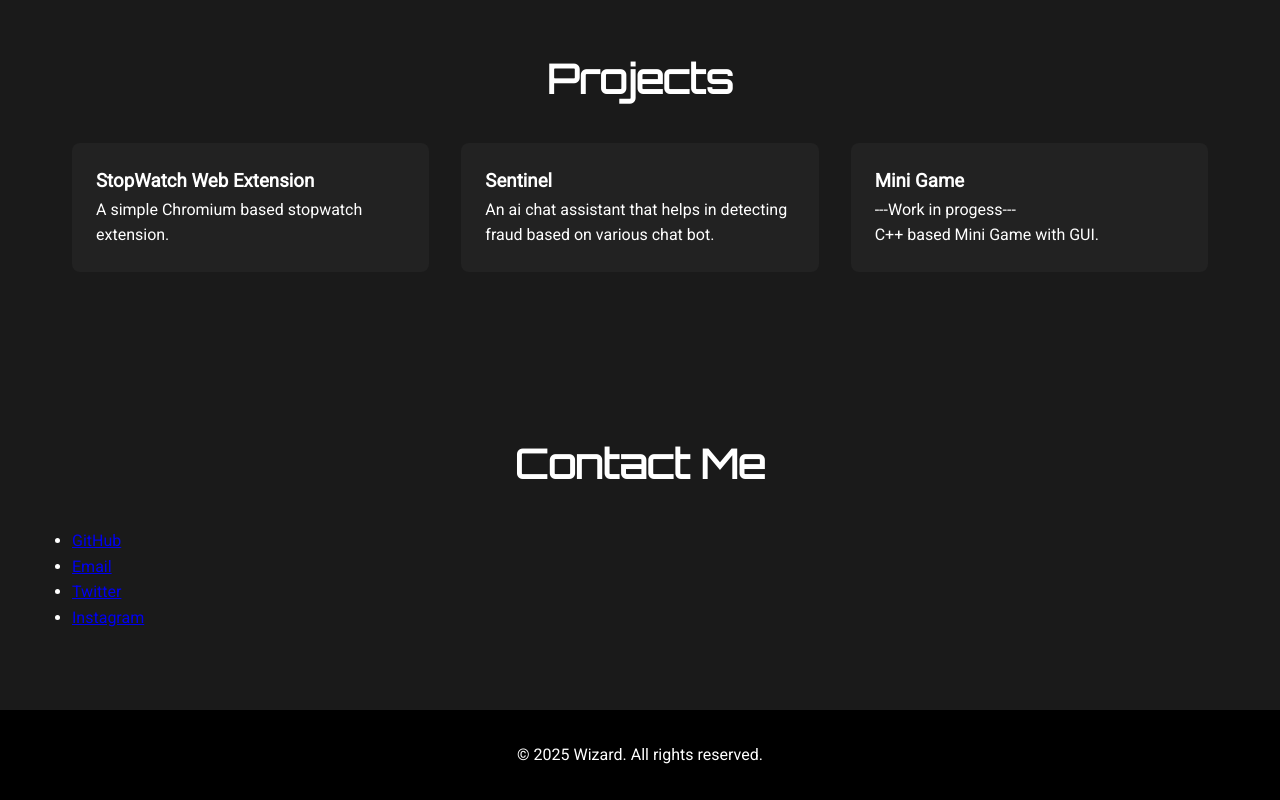
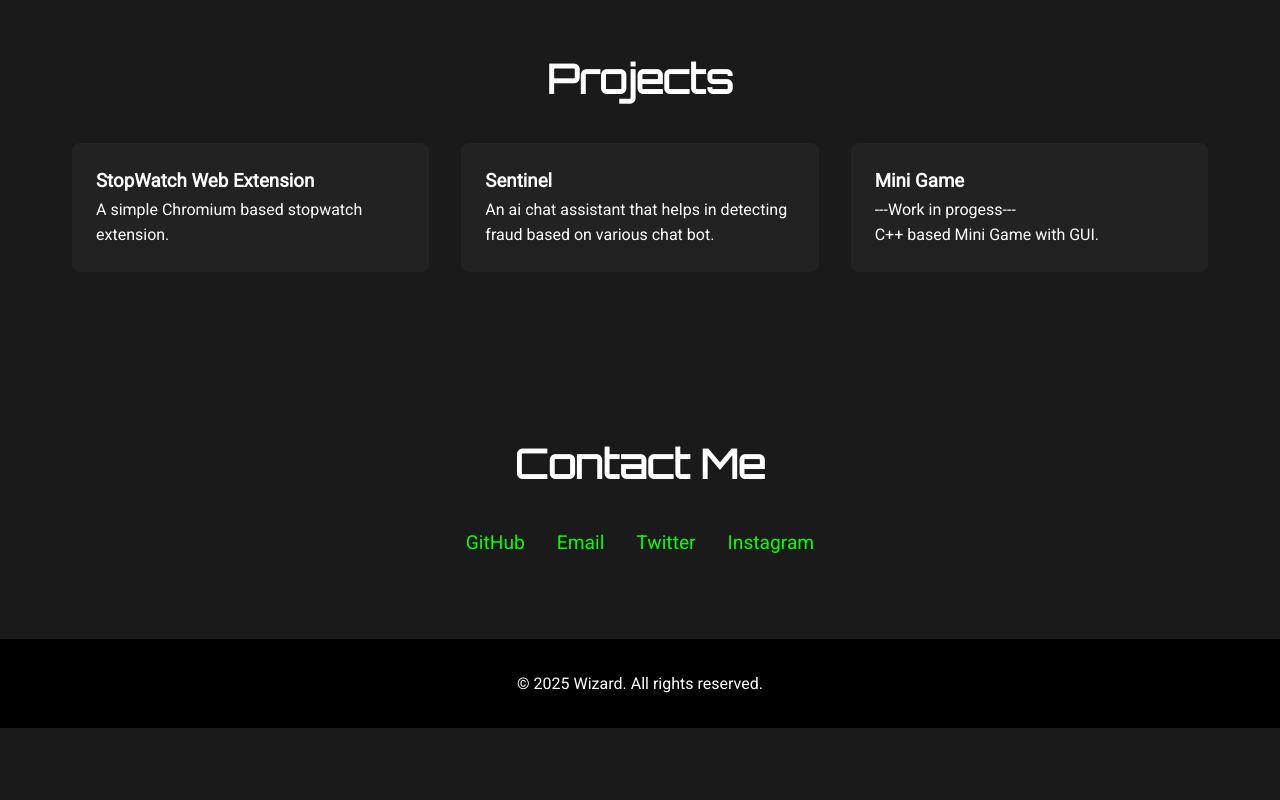
Before and after one commit to Jayesh-Dev21/0x3xpl0it, a plain HTML site: page index.html in a window 1280 px wide. Shown: the part 1166-1966 px from the top of the page. After the commit the page ends 1894 px from the top, so only its background shows below. Drawn offline with Linux system fonts and the light colour scheme.

Commit message:
Update index.html

```diff
--- a/index.html
+++ b/index.html
@@ -119,6 +119,32 @@
         .project-card:hover {
             transform: scale(1.05);
         }
+        /* Contact Section */
+        .contact ul {
+            list-style: none;
+            display: flex;
+            justify-content: center;
+            gap: 2rem;
+            padding: 0;
+            margin-top: 1rem;
+        }
+
+        .contact ul li {
+            display: inline;
+        }
+
+        .contact ul li a {
+            text-decoration: none;
+            color: #00ff00;
+            font-size: 1.2rem;
+            transition: color 0.3s ease-in-out, transform 0.2s ease-in-out;
+        }
+
+        .contact ul li a:hover {
+            color: #fff;
+            transform: scale(1.1);
+        }
+
         .contact form {
             display: flex;
             flex-direction: column;
@@ -182,6 +208,7 @@
         <ul>
             <li><a href="#home">Home</a></li>
             <li><a href="#about">About</a></li>
+            <li><a href="">MY BLOGS</a>
             <li><a href="#projects">Projects</a></li>
             <li><a href="#contact">Contact</a></li>
         </ul>
@@ -224,10 +251,10 @@
     <section id="contact" class="contact">
     <h2>Contact Me</h2>
     <ul>
-        <li><a href="https://github.com/yourusername" target="_blank">GitHub</a></li>
-        <li><a href="mailto:your-email@example.com">Email</a></li>
-        <li><a href="https://twitter.com/yourusername" target="_blank">Twitter</a></li>
-        <li><a href="https://instagram.com/yourusername" target="_blank">Instagram</a></li>
+        <li><a href="https://github.com/Jayesh-Dev21/" target="_blank">GitHub</a></li>
+        <li><a href="mailto:jayeshkpuri@gmail.com">Email</a></li>
+        <li><a href="https://twitter.com/JayeshPuri56106" target="_blank">Twitter</a></li>
+        <li><a href="https://instagram.com/jayeshpuri_21" target="_blank">Instagram</a></li>
     </ul>
     </section>
 
```
